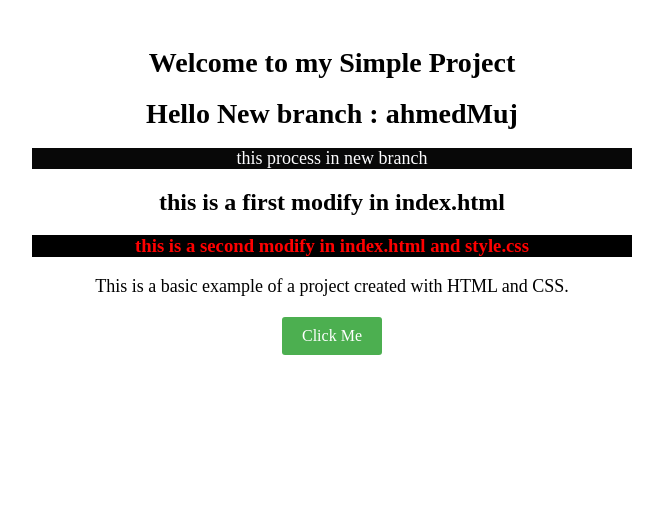
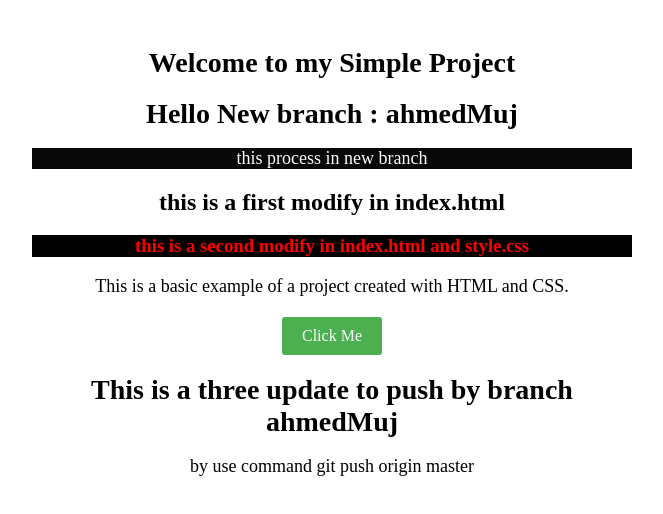
Before and after one commit to ahmed32425/Pro_OOS_to_Exam, a plain HTML site: page index.html in a window 1280 px wide. Shown: the whole page, without its empty margins (308-971 px from the left). Drawn offline with Linux system fonts and the light colour scheme.

Commit message:
this update by branch ahmedMuj

```diff
--- a/index.html
+++ b/index.html
@@ -13,6 +13,8 @@
     <h3>this is a second modify in index.html and style.css</h3>
     <p>This is a basic example of a project created with HTML and CSS.</p>
     <a href="#" class="button">Click Me</a>
+    <h1>This is a three update to push by branch ahmedMuj</h1>
+    <P>by use command git push origin master</P>
 </div>
 </body>
 </html>
```
